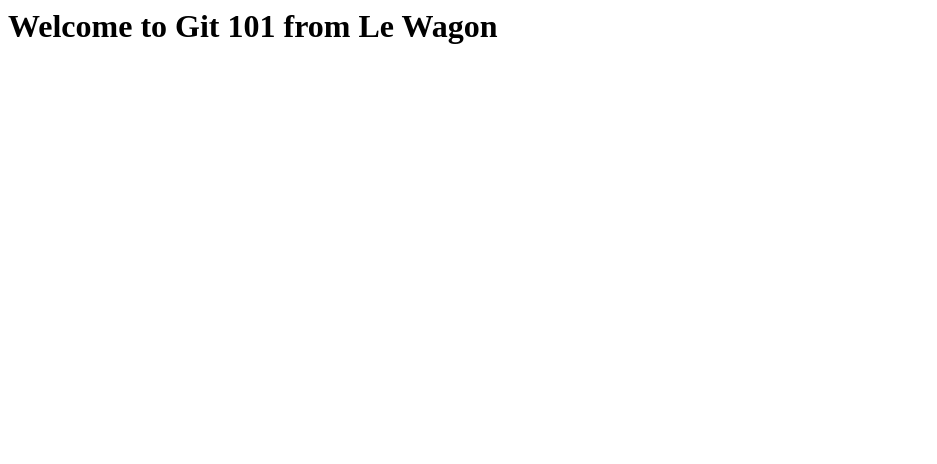
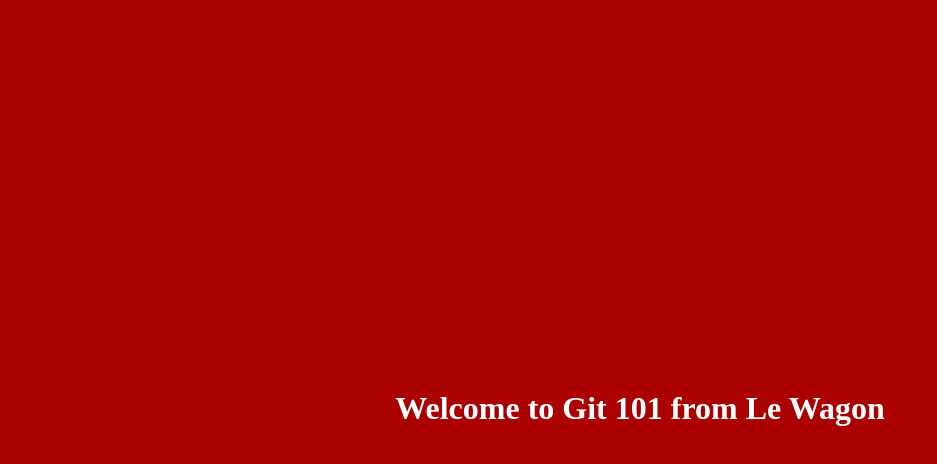
Before and after one commit to caioertai/mexico-git-101, a plain HTML site: page index.html in a window 1280 px wide. Shown: the whole page, without its empty margins (0-937 px from the left). Drawn offline with Linux system fonts and the light colour scheme.

Commit message:
Changed background to red and centered the content

```diff
--- a/index.html
+++ b/index.html
@@ -2,8 +2,11 @@
 <head>
   <meta charset="UTF-8">
   <title>Document</title>
+  <link rel="stylesheet" href="style.css">
 </head>
 <body>
-  <h1>Welcome to Git 101 from Le Wagon</h1>
+  <div class="container">
+    <h1>Welcome to Git 101 from Le Wagon</h1>
+  </div>
 </body>
 </html>
--- /dev/null
+++ b/style.css
@@ -0,0 +1,14 @@
+body {
+  background-color: #a00;
+}
+
+h1 {
+  color: #fff;
+}
+
+.container {
+  display: flex;
+  align-items: center;
+  height: 100vh;
+  justify-content: center;
+}
```
